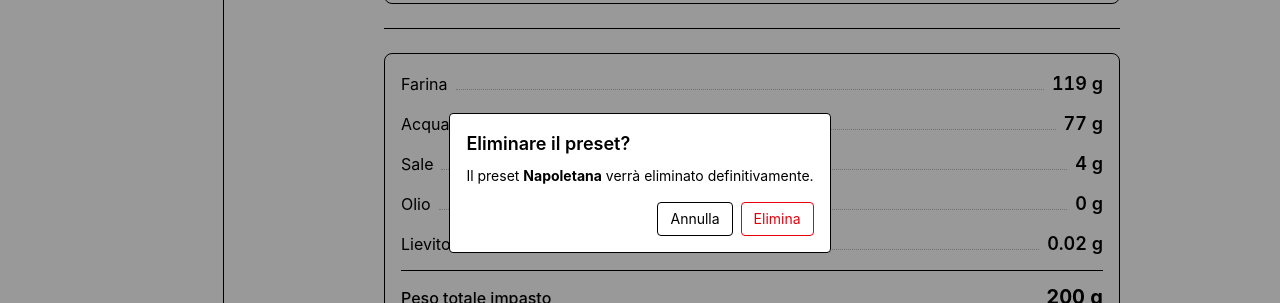
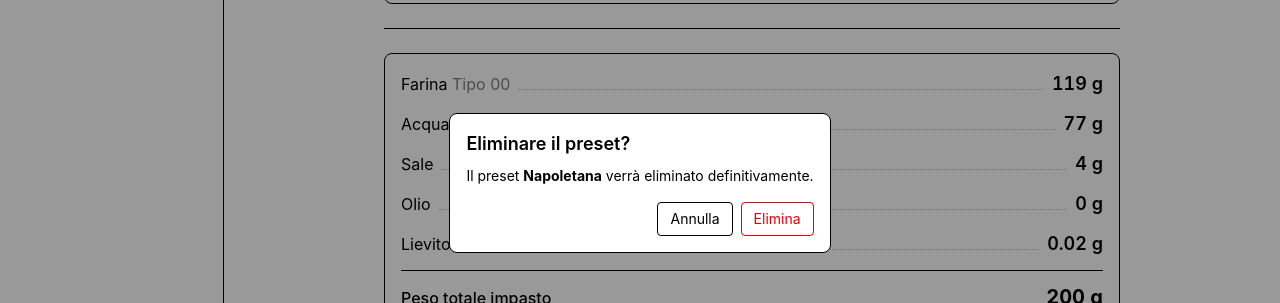
Before and after one commit to zapolab/pizza-calc, a SvelteKit app: page / in a window 1280 px wide. Both pictures are taken after a click on the button 1104 px from the left and 32 px from the top of the page. Shown: the part 217-520 px from the top of the page. Built offline with nearby package versions, Linux system fonts and the light colour scheme.

Commit message:
feat: display multi flours on result section

```diff
--- a/src/routes/+page.svelte
+++ b/src/routes/+page.svelte
@@ -2,7 +2,7 @@
 	import { computeResults } from '$lib/dough';
 	import NumberField from '$lib/NumberField.svelte';
 	import SegmentedControl from '$lib/SegmentedControl.svelte';
-	import { flourTypes, nextFlourTypeId } from '$lib/flours';
+	import { flourTypeName, flourTypes, nextFlourTypeId } from '$lib/flours';
 	import {
 		cloneValues,
 		defaultValues,
@@ -118,6 +118,12 @@
 	}
 
 	const results = $derived(computeResults(values));
+	// With one flour the split is not listed, so its grade rides on the `Farina` row instead.
+	const singleFlourName = $derived(
+		results.flours.length === 1
+			? flourTypes.find((type) => type.id === results.flours[0].flourTypeId)?.name
+			: undefined
+	);
 	const yeast = $derived(
 		values.yeastKind === 'dry'
 			? { label: 'Lievito di birra secco', amount: results.dryYeast }
@@ -313,7 +319,7 @@
 
 		<dialog
 			bind:this={deleteDialog}
-			class="m-auto max-w-sm rounded border bg-white p-4 backdrop:bg-black/40"
+			class="m-auto max-w-sm rounded-lg border bg-white p-4 backdrop:bg-black/40"
 		>
 			<h3 class="text-lg font-semibold">Eliminare il preset?</h3>
 			<p class="mt-2 text-sm">
@@ -457,7 +463,7 @@
 					Aggiungi farina
 				</button>
 
-				<hr class="my-4 border-black/15" />
+				<hr class="my-4" />
 
 				<div class="grid grid-cols-1 gap-x-6 gap-y-4 sm:grid-cols-3">
 					<NumberField
@@ -506,7 +512,7 @@
 					/>
 				</div>
 
-				<hr class="my-4 border-black/15" />
+				<hr class="my-4" />
 
 				<div class="grid grid-cols-1 gap-x-6 gap-y-4 sm:grid-cols-2">
 					<div class="flex items-center justify-between gap-3">
@@ -533,17 +539,40 @@
 		<hr class="my-6" />
 
 		{#if hasErrors}
-			<p class="mb-4 rounded border border-red-600 bg-red-50 p-3 text-sm text-red-700" role="alert">
+			<p
+				class="mb-4 rounded-lg border border-red-600 bg-red-50 p-3 text-sm text-red-700"
+				role="alert"
+			>
 				Alcuni parametri non sono validi, si prega di correggerli.
 			</p>
 		{/if}
 
 		<div class="rounded-lg border p-4">
 			<ul class="space-y-3">
-				<li class="flex items-baseline gap-2">
-					<span>Farina</span>
-					<span class="min-w-4 flex-1 border-b border-dotted border-black/25"></span>
-					<span class="text-lg font-semibold tabular-nums">{results.flour} g</span>
+				<li>
+					<div class="flex items-baseline gap-2">
+						<span class="truncate">
+							Farina
+							{#if singleFlourName}<span class="text-black/50">{singleFlourName}</span>{/if}
+						</span>
+						<span class="min-w-4 flex-1 border-b border-dotted border-black/25"></span>
+						<span class="text-lg font-semibold tabular-nums">{results.flour} g</span>
+					</div>
+
+					{#if results.flours.length > 1}
+						<ul class="mt-2 space-y-1 pl-4 text-sm text-black/60">
+							{#each results.flours as flour, i (i)}
+								<li class="flex items-baseline gap-2">
+									<span class="truncate">{flourTypeName(flour.flourTypeId, i)}</span>
+									<span class="min-w-4 flex-1 border-b border-dotted border-black/15"></span>
+									<span class="w-10 text-right tabular-nums">{flour.percent}%</span>
+									<span class="w-14 text-right font-medium text-black/80 tabular-nums">
+										{flour.weight} g
+									</span>
+								</li>
+							{/each}
+						</ul>
+					{/if}
 				</li>
 				<li class="flex items-baseline gap-2">
 					<span>Acqua</span>
```
